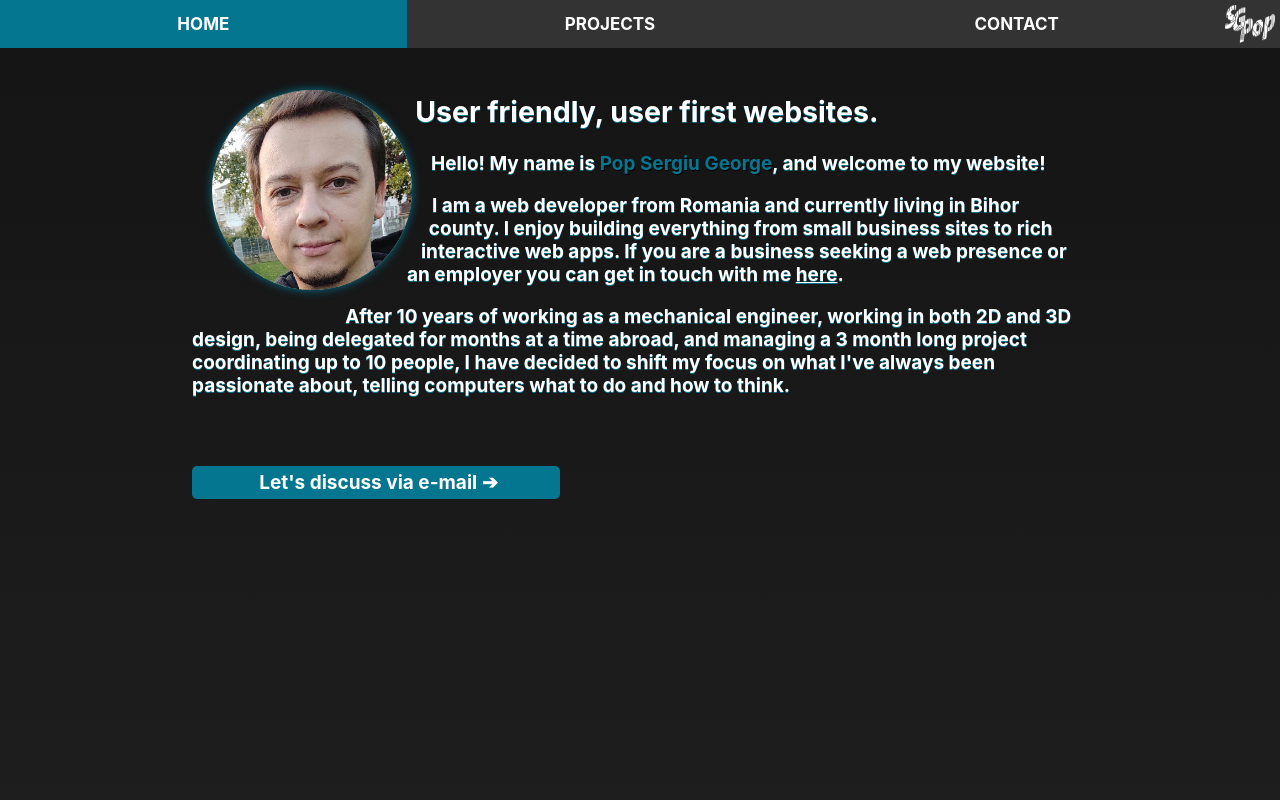
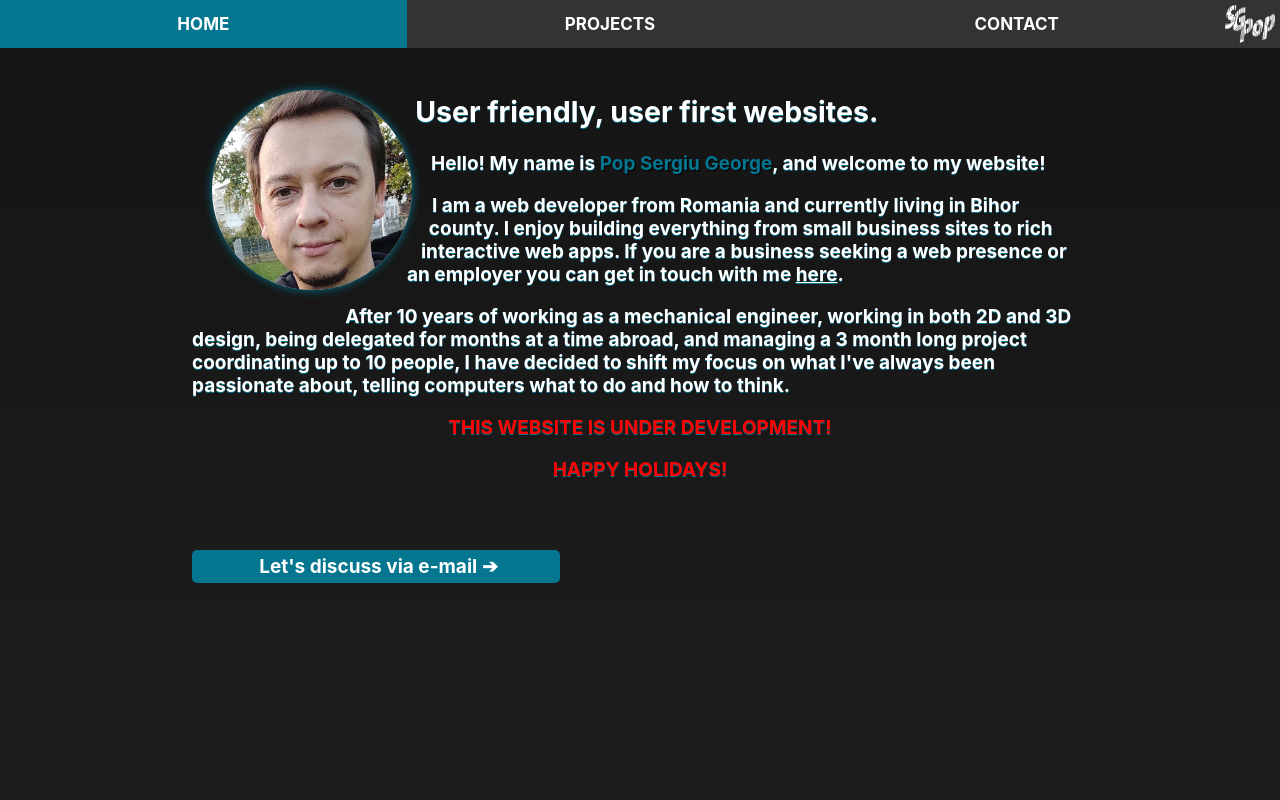
Before and after one commit to SeGePop/my-app, a React (Create React App) app: page / in a window 1280 px wide. Shown: the top 800 px of the page. Built offline with nearby package versions, Linux system fonts and the light colour scheme.

Commit message:
Holiday Warning

```diff
--- a/src/App.css
+++ b/src/App.css
@@ -3,6 +3,13 @@
   --body_background: rgb(20, 20, 20);
   --background: #333;
   --text-color: white;
+}
+
+/* WARNING */
+.warning{
+  color:red;
+  text-align: center;
+  vertical-align: middle;
 }
 
 /* PAGE FORMATTING */
--- a/src/App.js
+++ b/src/App.js
@@ -70,6 +70,18 @@ function Home() {
         a 3 month long project coordinating up to 10 people, I have decided to
         shift my focus on what I've always been passionate about, telling
         computers what to do and how to think.
+
+        <div class="warning">
+        <p>
+        <strong>THIS WEBSITE IS UNDER DEVELOPMENT!</strong>
+        </p>
+        <p>
+        <strong>HAPPY HOLIDAYS!</strong>
+        </p>
+        </div>
+
+
+
       </p>
       <div class="home_email">
         <a href="mailto:sergiugeorgepop@gmail.com" id="home_mail">
```
